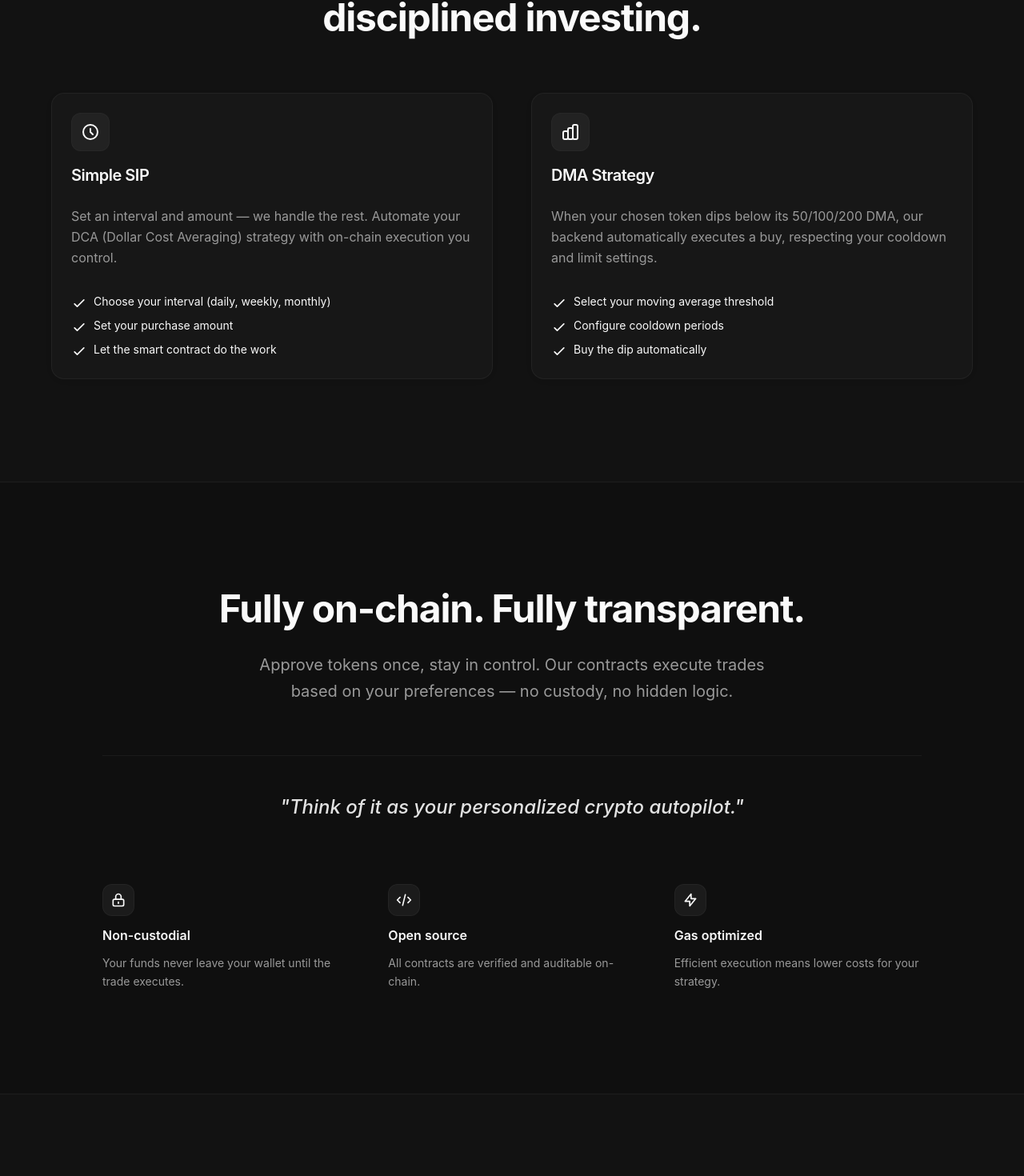
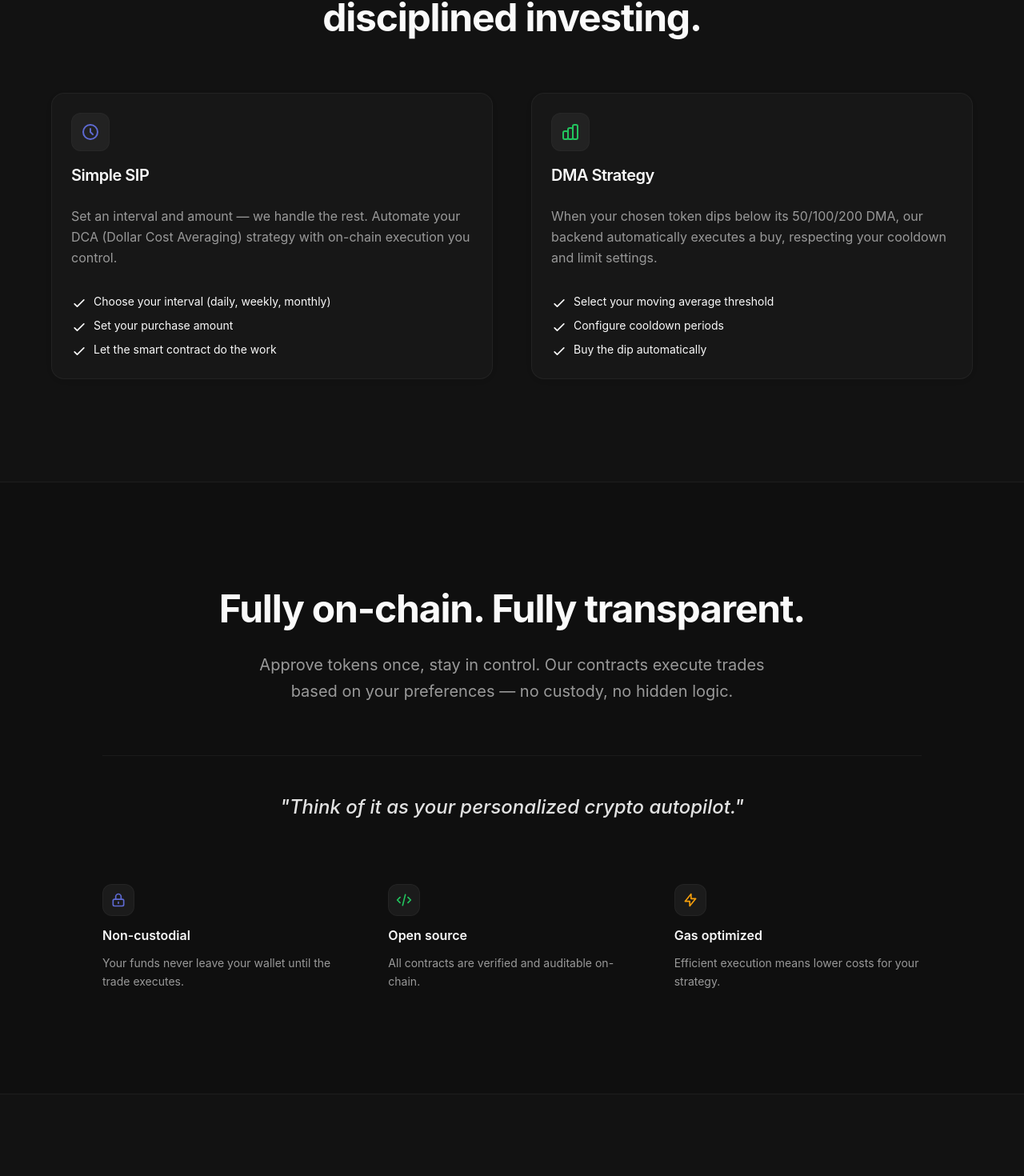
Before and after one commit to deval2498/Spotmf, a Next.js app in the folder frontend/: page / in a window 1280 px wide. Shown: the part 976-2446 px from the top of the page at 80% size. Built offline with nearby package versions, Linux system fonts and the light colour scheme.

Commit message:
landing page final

```diff
--- a/frontend/src/app/components/FeatureCard.tsx
+++ b/frontend/src/app/components/FeatureCard.tsx
@@ -10,6 +10,7 @@ interface FeatureCardProps {
   description: string;
   features?: string[];
   className?: string;
+  iconColor?: string;
 }
 
 export function FeatureCard({
@@ -18,6 +19,7 @@ export function FeatureCard({
   description,
   features,
   className,
+  iconColor = "text-foreground",
 }: FeatureCardProps) {
   return (
     <Card
@@ -28,7 +30,10 @@ export function FeatureCard({
       )}
     >
       <CardHeader>
-        <div className="w-12 h-12 rounded-xl bg-foreground/5 border border-border/50 flex items-center justify-center mb-4 transition-all group-hover:bg-foreground/8 group-hover:border-border">
+        <div className={cn(
+          "w-12 h-12 rounded-xl bg-foreground/5 border border-border/50 flex items-center justify-center mb-4 transition-all group-hover:bg-foreground/8 group-hover:border-current",
+          iconColor
+        )}>
           {icon}
         </div>
         <CardTitle className="text-xl">{title}</CardTitle>
--- a/frontend/src/app/components/FeatureItem.tsx
+++ b/frontend/src/app/components/FeatureItem.tsx
@@ -1,15 +1,27 @@
+import { cn } from "@/lib/utils";
 import { ReactNode } from "react";
 
 interface FeatureItemProps {
   icon: ReactNode;
   title: string;
   description: string;
+  iconColor?: string;
 }
 
-export function FeatureItem({ icon, title, description }: FeatureItemProps) {
+export function FeatureItem({
+  icon,
+  title,
+  description,
+  iconColor = "text-foreground",
+}: FeatureItemProps) {
   return (
     <div className="space-y-3 group">
-      <div className="w-10 h-10 rounded-xl bg-foreground/5 border border-border/50 flex items-center justify-center transition-all group-hover:bg-foreground/8 group-hover:border-border">
+      <div
+        className={cn(
+          "w-10 h-10 rounded-xl bg-foreground/5 border border-border/50 flex items-center justify-center transition-all",
+          iconColor
+        )}
+      >
         {icon}
       </div>
       <h3 className="font-semibold text-base">{title}</h3>
--- a/frontend/src/app/page.tsx
+++ b/frontend/src/app/page.tsx
@@ -60,7 +60,7 @@ export default function LandingPage() {
                   size="lg"
                   className="px-6 py-4 text-base rounded-full shadow-sm hover:shadow-md transition-all"
                 >
-                  Connect Wallet
+                  Launch app
                 </Button>
               </motion.div>
 
@@ -108,9 +108,10 @@ export default function LandingPage() {
             <div className="grid md:grid-cols-2 gap-8 md:gap-12">
               <AnimatedSection delay={0.1}>
                 <FeatureCard
+                  iconColor="text-[#5E6AD2]"
                   icon={
                     <svg
-                      className="w-6 h-6 text-foreground"
+                      className="w-6 h-6"
                       fill="none"
                       stroke="currentColor"
                       viewBox="0 0 24 24"
@@ -135,9 +136,10 @@ export default function LandingPage() {
 
               <AnimatedSection delay={0.2}>
                 <FeatureCard
+                  iconColor="text-[#22C55E]"
                   icon={
                     <svg
-                      className="w-6 h-6 text-foreground"
+                      className="w-6 h-6"
                       fill="none"
                       stroke="currentColor"
                       viewBox="0 0 24 24"
@@ -193,9 +195,10 @@ export default function LandingPage() {
             <div className="grid md:grid-cols-3 gap-8 md:gap-12 mt-20">
               <AnimatedSection delay={0.15}>
                 <FeatureItem
+                  iconColor="text-[#5E6AD2]"
                   icon={
                     <svg
-                      className="w-5 h-5 text-foreground"
+                      className="w-5 h-5"
                       fill="none"
                       stroke="currentColor"
                       viewBox="0 0 24 24"
@@ -215,9 +218,10 @@ export default function LandingPage() {
 
               <AnimatedSection delay={0.25}>
                 <FeatureItem
+                  iconColor="text-[#22C55E]"
                   icon={
                     <svg
-                      className="w-5 h-5 text-foreground"
+                      className="w-5 h-5"
                       fill="none"
                       stroke="currentColor"
                       viewBox="0 0 24 24"
@@ -237,9 +241,10 @@ export default function LandingPage() {
 
               <AnimatedSection delay={0.35}>
                 <FeatureItem
+                  iconColor="text-[#F59E0B]"
                   icon={
                     <svg
-                      className="w-5 h-5 text-foreground"
+                      className="w-5 h-5"
                       fill="none"
                       stroke="currentColor"
                       viewBox="0 0 24 24"
@@ -283,7 +288,7 @@ export default function LandingPage() {
                   size="lg"
                   className="px-6 py-4 text-base rounded-full shadow-sm hover:shadow-md transition-all"
                 >
-                  Connect Wallet
+                  Launch app
                 </Button>
               </div>
             </div>
--- a/frontend/src/components/layout/Navbar.tsx
+++ b/frontend/src/components/layout/Navbar.tsx
@@ -54,7 +54,7 @@ export function Navbar() {
 
           {/* CTA Button */}
           <Button size="default" className="transition-all">
-            Connect Wallet
+            Launch app
           </Button>
         </div>
       </div>
--- a/frontend/src/styles/themes.css
+++ b/frontend/src/styles/themes.css
@@ -54,6 +54,7 @@
   --color-accent-success: #22C55E;
   --color-accent-warning: #F59E0B;
   --color-accent-danger: #EF4444;
+  --color-accent-indigo: #5E6AD2;
 
   /* Typography - Font Families */
   --font-sans: Inter, ui-sans-serif, system-ui, -apple-system, 'Segoe UI', Roboto, 'Helvetica Neue', Arial, sans-serif;
```
